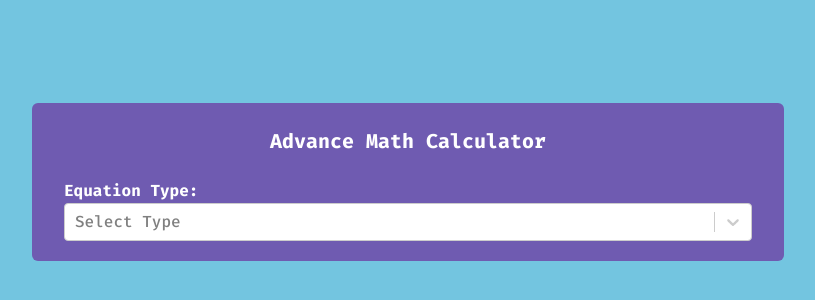
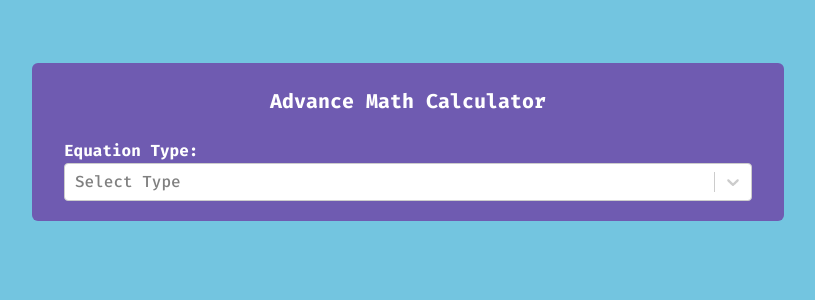
Before and after one commit to Aggron-S/advMathCalculator, a Next.js app: page / in a window 1280 px wide. Shown: the part 218-518 px from the top of the page, without its empty margins (232-1047 px from the left). Built offline with nearby package versions, Linux system fonts and the light colour scheme.

Commit message:
Display Height changes

```diff
--- a/src/pages/index.jsx
+++ b/src/pages/index.jsx
@@ -587,9 +587,9 @@
 
 
   return (
-    <div className="flex justify-center items-center min-h-screen">
-      {/* min-h-screen */}
+    <div className="flex justify-center items-center h-[90vh]">
       {/*  bg-[#6f5bb1]  px-8 rounded-md h-[33rem] w-[25rem] sm:w-[37rem] md:h-[30rem] md:w-[44rem] lg:w-[55rem] */}
+      {/*   */}
       <div className="bg-[#6f5bb1] px-8 rounded-md w-full max-w-[20rem] sm:max-w-[37rem] md:max-w-[47rem]">
         <p className="flex justify-center text-l sm:text-xl font-bold py-6">Advance Math Calculator</p>
         <div className={`grid grid-cols-1 ${isSelectedEquationType && ((isSelectedEquationType.value === "ig") ? 'md:grid-cols-2' : 'md:grid-cols-3')} gap-x-8 pb-5`}>
```
